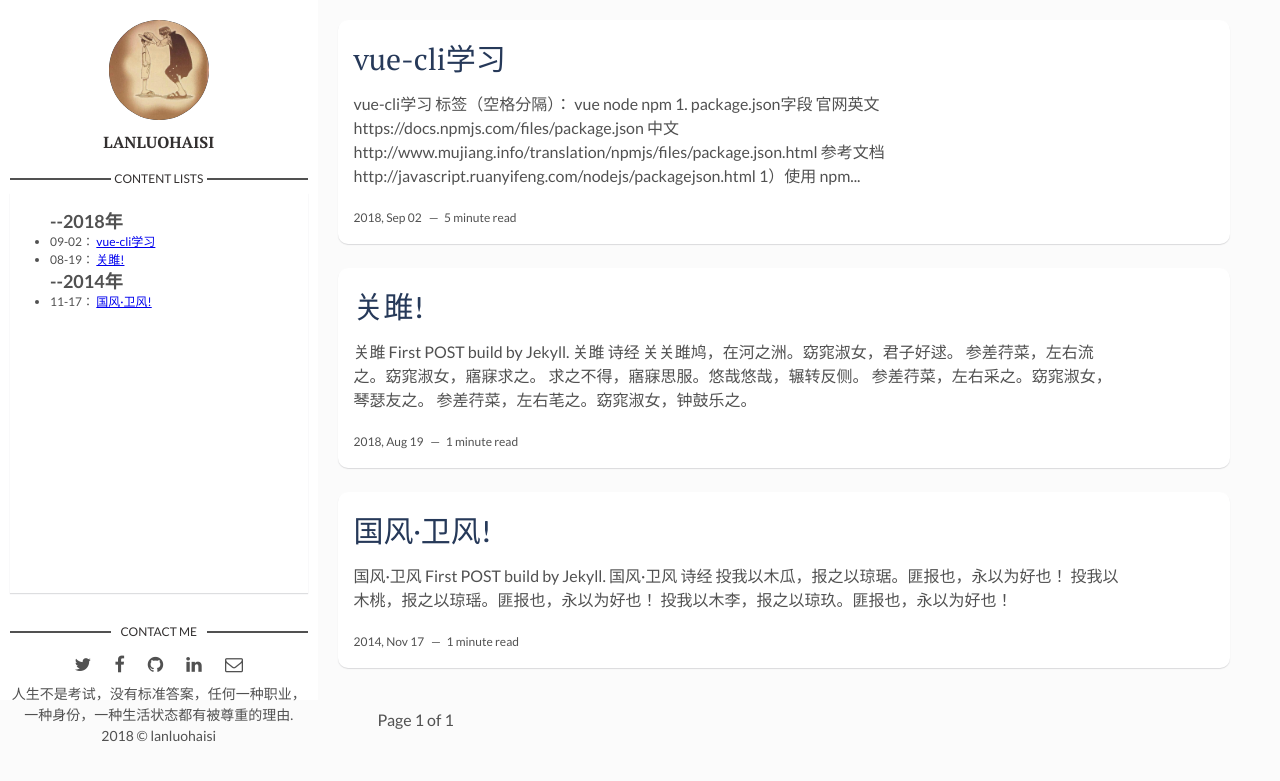
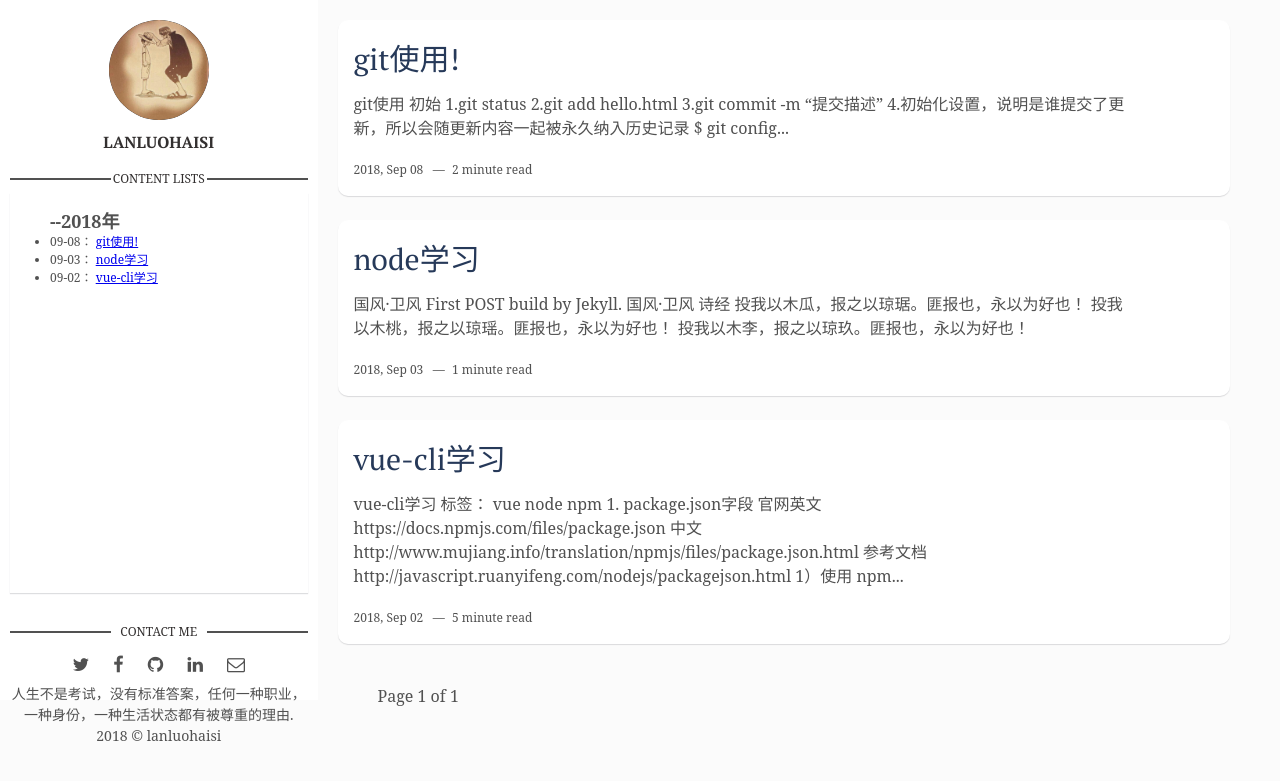
Before and after one commit to lanluohaisi/lanluohaisi.github.io, a Jekyll site: the page built from index.html, in a window 1280 px wide. Shown: the top 781 px of the page. Built offline with Jekyll 4.4.1, drawn with Linux system fonts in a browser that asks for light colours; the list of posts is cut into pages by our own code.

Commit message:
加入git

````diff
--- a/_posts/2018-08-19-welcome-to-jekyll.md
+++ /dev/null
@@ -1,36 +0,0 @@
----
-layout: post
-title:  "关雎!"
-date:   2018-08-19 13:31:01 +0800
-categories: jekyll
-tag: jekyll
----
-
-* content
-{:toc}
-
-
-First POST build by Jekyll.
-
-
-关雎   {#诗经}
-------------------------
-
-
-[诗经](#)
-
-
-关关雎鸠，在河之洲。窈窕淑女，君子好逑。
-
-参差荇菜，左右流之。窈窕淑女，寤寐求之。
-
-求之不得，寤寐思服。悠哉悠哉，辗转反侧。
-
-参差荇菜，左右采之。窈窕淑女，琴瑟友之。
-
-参差荇菜，左右芼之。窈窕淑女，钟鼓乐之。
-
-
-[jekyll]:      http://jekyllrb.com
-[jekyll-gh]:   https://github.com/jekyll/jekyll
-[jekyll-help]: https://github.com/jekyll/jekyll-help
--- a/_posts/2018-09-02-vue-cli学习.md
+++ b/_posts/2018-09-02-vue-cli学习.md
@@ -8,7 +8,7 @@ tag: vue node npm
 
 # vue-cli学习
 
-标签（空格分隔）： vue node npm
+标签： vue node npm
 
 ---
 ### 1. package.json字段
@@ -108,9 +108,9 @@ const to = path.resolve(rawName || '.') //项目构建目录的绝对路径
 [ 英文http://handlebarsjs.com/block_helpers.html](http://handlebarsjs.com/block_helpers.html)
 [中文http://keenwon.com/992.html](http://keenwon.com/992.html)
 
-```
+```javascript
 //由于代码解析展示不出来，用注释替换
-/**
+/*
 {{#if isActive}}
   <img src="star.gif" alt="Active">
 {{else}}
--- a/_posts/2017-08-08-welcome-to-jekyll的副本.md
+++ b/_posts/2018-09-03-node学习.md
@@ -1,9 +1,9 @@
 ---
 layout: post
-title:  "国风·卫风!"
-date:   2014-11-17 13:31:01 +0800
-categories: jekyll
-tag: jekyll
+title:  "node学习"
+date:   2018-09-03 13:31:01 +0800
+categories: node
+tag: node
 ---
 
 * content
--- /dev/null
+++ b/_posts/2018-09-08-git.md
@@ -0,0 +1,87 @@
+---
+layout: post
+title:  "git使用!"
+date:   2018-09-08 13:31:01 +0800
+categories: git
+tag: git
+---
+
+
+# git使用
+
+---
+
+### 初始
+1.git status
+2.git add hello.html
+3.git commit -m "提交描述"
+4.初始化设置，说明是谁提交了更新，所以会随更新内容一起被永久纳入历史记录
+`$ git config --global user.name "lanluohaisi"`
+`$ git config --global user.email ceshi@example.com `
+如果用了 --global
+选项，那么更改的配置文件就是位于你用户主目录下的那个，以后你所有的项目都会默认使用这里配置的用户信息。如果要在某个特定的项目中使用其他名字或者电邮，只要去掉 --global选项重新配置即可，新的设定保存在当前项目的.git/config 文件里。
+5.设置git仓库： 在需要的目录下 git init，会生成 .git 隐藏文件夹
+6.git rm  hello.html  删除git库里面文件
+7.设置记住密码
+  + 1、先cd到根目录，执行
+    `git config --global credential.helper store`
+  + 2、执行之后会在.gitconfig文件中多加红色字体项
+    ```
+    [user]
+            name = 天明
+            email = xxxx@xxxx.com
+    [credential]
+            helper = store
+    ```
+  + 3、之后cd到项目目录，执行git pull命令，会提示输入账号密码。输完这一次以后就不再需要，并且会在根目录生成一个.git-credentials文件
+    `# cat .git-credentials
+    https://Username:Password@git.oschina.net
+    `
+  + 4、之后pull/push代码都不再需要输入账号密码了~
+
+8.bug: the romote end hung up unexpectedly
+`git config --global http.postBuffer 1048576000`
+
+### 深入
+
+1.git stash
+基础命令：
+`$git stash`
+`$git stash pop`
+`git stash list`
+命令可以将当前的Git栈信息打印出来，你只需要将找到对应的版本号,用 git stash show stash@{1}可以查看，例如使用’git stash apply stash@{1}’就可以将你指定版本号为stash@{1}的工作取出来，当你将所有的栈都应用回来的时候，可以使用’git stash clear’来将栈清空。
+
+如果想删除一个stash，git stash drop <id>
+删除所有stash，git stash clear
+查看stash时间 git stash list --date=local
+
+### 常用命令
+```
+1. 建分支 ： git checkout -b dev
+2. 查看状态 ： git status
+3. 删除分支  git branch -d dev
+4. 查看远程分支  git branch -s
+5. 查看远程仓库 git remote -v
+6. 查看分支不同  git diff master dev --stat
+7. 查看日志  git log
+8. git fetch
+9. git merge  dev
+10.git log --pretty=oneline  查看版本号
+11.git reset --hard e377f60e28c8b84158  回退版本
+git reset --hard HEAD 回退到上一个版本
+git merge --abort 取消合并
+12.git checkout B message.html message.css message.js other.js 使用git checkout 将B分支上的文件添加到当前分支上
+13.  git checkout b46ff0 -- js/legos/wxsq/jd.dealcancle.js  回退某个文件某个版本
+14. git log --oneline  --查看记录
+15. git checkout -b br-2.1.1.1  origin/br-2.1.2.1  -- 跟踪远程分支
+16. git branch -vv  --查看跟踪远程分支
+17.git branch -a  -- 查看远程分支
+18.git push origin ceshi_deal  --把分支推到远程分支
+19. 删除远程分支
+git branch -r -d origin/branch-name
+git push origin :branch-name
+20 git stash show -p stash@{1}  -- 查看stash文件
+21 追踪远程分支
+1）新分支 git branch -u origin/remote_branch local_branch
+2)已有分支  git checkout -b new_branch origin/remote_branch
+```
--- a/assets/css/main.css
+++ b/assets/css/main.css
@@ -773,7 +773,7 @@ html {
 }
 
 body {
-  font-family: 'Lato', sans-serif;
+  font-family: 'serif';
   color: #515151;
   background-color: #fbfbfb;
   margin: 0;
--- a/assets/css/scss/main.scss
+++ b/assets/css/scss/main.scss
@@ -11,7 +11,7 @@ html {
 }
 
 body {
-  font-family: 'Lato', sans-serif;
+  font-family: 'serif';
   color: $body-color;
   background-color: #fbfbfb;
   margin: 0;
````
